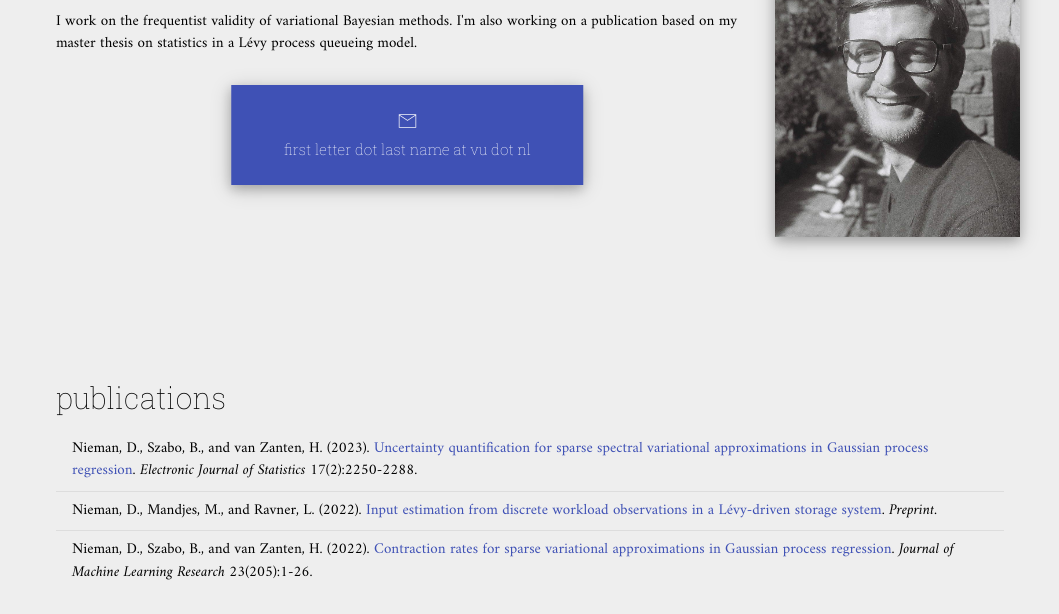
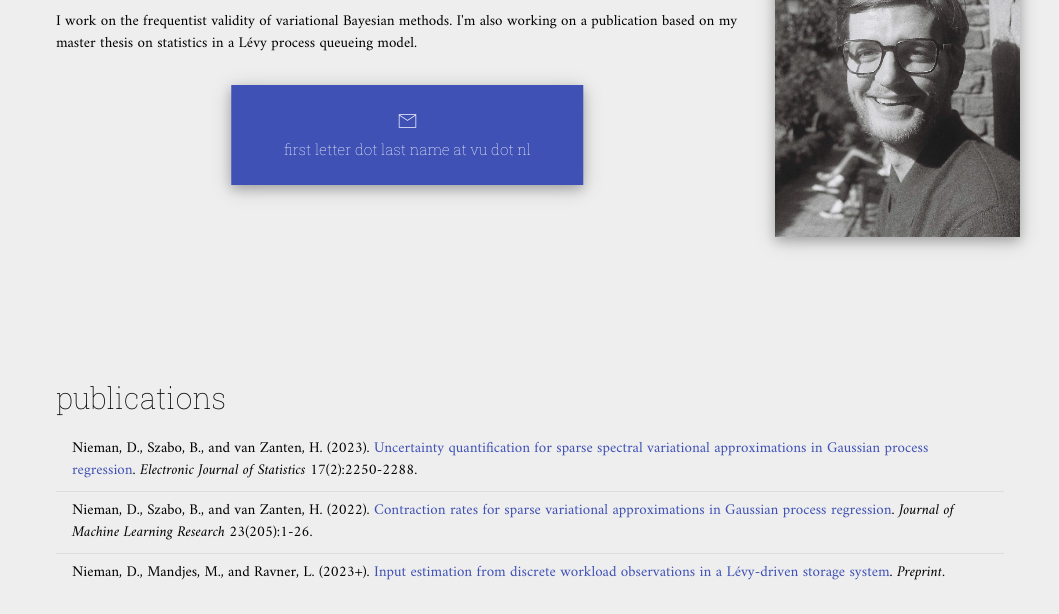
Before and after one commit to dennisnieman/dennisnieman.github.io, a plain HTML site: page index.html in a window 1280 px wide. Shown: the part 338-952 px from the top of the page, without its empty margins (110-1169 px from the left). Drawn offline with nearby package versions, Linux system fonts and the light colour scheme.

Commit message:
Update index.html

```diff
--- a/index.html
+++ b/index.html
@@ -58,14 +58,14 @@
         <i>Electronic Journal of Statistics</i> 17(2):2250-2288.
       </li>
       <li>
-        Nieman, D., Mandjes, M., and Ravner, L. (2022).
-        <a href="https://arxiv.org/abs/2205.09980" target="_blank">Input estimation from discrete workload observations in a L&eacute;vy-driven storage system</a>.
-        <i>Preprint</i>.
-      </li>
-      <li>
         Nieman, D., Szabo, B., and van Zanten, H. (2022).
         <a href="https://jmlr.org/papers/v23/21-1128.html" target="_blank">Contraction rates for sparse variational approximations in Gaussian process regression</a>.
         <i>Journal of Machine Learning Research</i> 23(205):1-26.
+      </li>
+      <li>
+        Nieman, D., Mandjes, M., and Ravner, L. (2023+).
+        <a href="https://arxiv.org/abs/2205.09980" target="_blank">Input estimation from discrete workload observations in a L&eacute;vy-driven storage system</a>.
+        <i>Preprint</i>.
       </li>
     </ul>
   </div>
```
